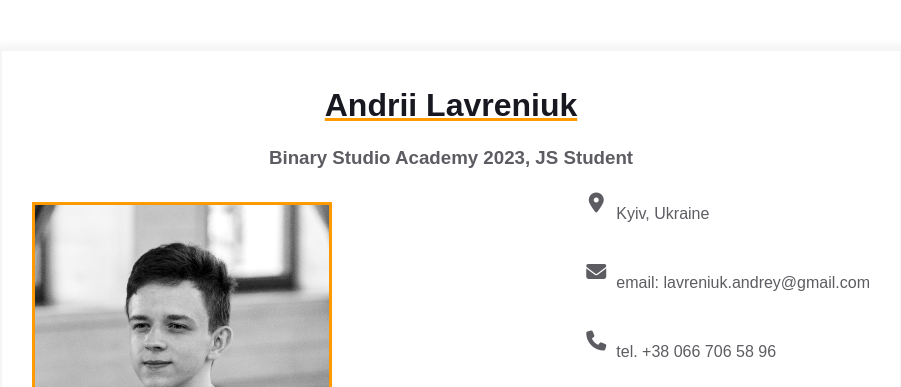
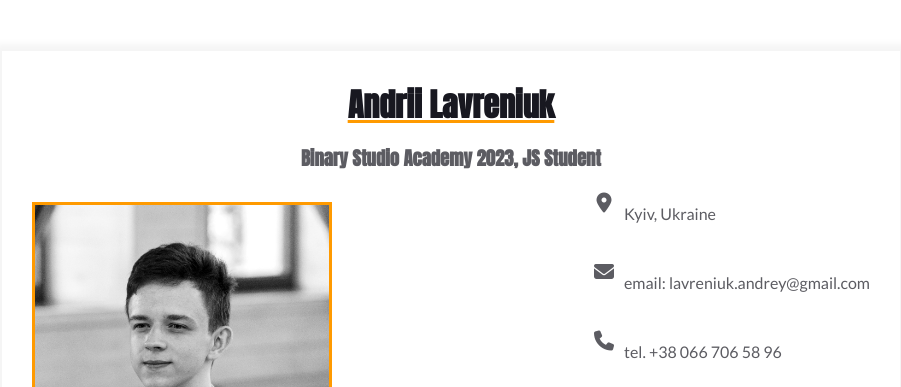
Before and after one commit to lavreniukk/homepage, a plain HTML site: page index.html in a window 1280 px wide. Shown: the top 387 px of the page, without its empty margins (189-1090 px from the left). Drawn offline with Linux system fonts and the light colour scheme.

Commit message:
Added font links to index.html and used them in styles.css

```diff
--- a/index.html
+++ b/index.html
@@ -3,6 +3,9 @@
   <head>
     <meta charset="UTF-8" />
     <meta name="viewport" content="width=device-width, initial-scale=1" />
+    <link rel="preconnect" href="https://fonts.googleapis.com">
+    <link rel="preconnect" href="https://fonts.gstatic.com" crossorigin>
+    <link href="https://fonts.googleapis.com/css2?family=Anton&family=Lato&display=swap" rel="stylesheet">
     <link rel="stylesheet" href="styles.css">
     <script src="https://kit.fontawesome.com/b0058ae0f4.js" crossorigin="anonymous"></script>
     <title>Résumé</title>
@@ -16,6 +19,7 @@
               <h3 class="contact-info__sub-header">Binary Studio Academy 2023, JS Student</h3>
 
               <div class="contact_info_container fh">
+
                 <div class="contact-info__block contact-info__block--center">
                   <img class="contact-info__avatar" src="assets/avatar.jpg" alt="Avatar">
                 </div>
@@ -27,24 +31,28 @@
                         </div>
                         <span>Kyiv, Ukraine</span>
                     </a>
+
                     <a href="" rel="author" class="contact-info__item">
                         <div class="contact-info__item-icon-wrapper">
                             <i class="fa-solid fa-envelope fa-lg"></i>
                         </div>
                         <span>email: lavreniuk.andrey@gmail.com</span>
                     </a>
+
                     <a href="" rel="author" class="contact-info__item">
                         <div class="contact-info__item-icon-wrapper">
                             <i class="fa-solid fa-phone fa-lg"></i>
                         </div>
                         <span>tel. +38 066 706 58 96</span>
                     </a>
+
                     <a href="https://ua.linkedin.com/company/binary-studio_241166" rel="author" class="contact-info__item">
                         <div class="contact-info__item-icon-wrapper">
                             <i class="fa-brands fa-telegram fa-lg"></i>
                         </div>
                         <span>Telegram: @lavreniukkk</span>
                     </a>
+
                     <a href="" rel="author" class="contact-info__item">
                         <div class="contact-info__item-icon-wrapper">
                             <i class="fa-brands fa-github fa-lg"></i>
--- a/styles.css
+++ b/styles.css
@@ -5,7 +5,7 @@
 }
 
 body {
-    font-family: Arial, Helvetica, sans-serif;
+    font-family: 'Lato', sans-serif;
     line-height: 1.5;
 
     --primary-text-color: #181820;
@@ -70,6 +70,7 @@ body {
 
 .contact-info__header,
 .contact-info__sub-header {
+    font-family: 'Anton', sans-serif;
     text-align: center;
 }
 
```
